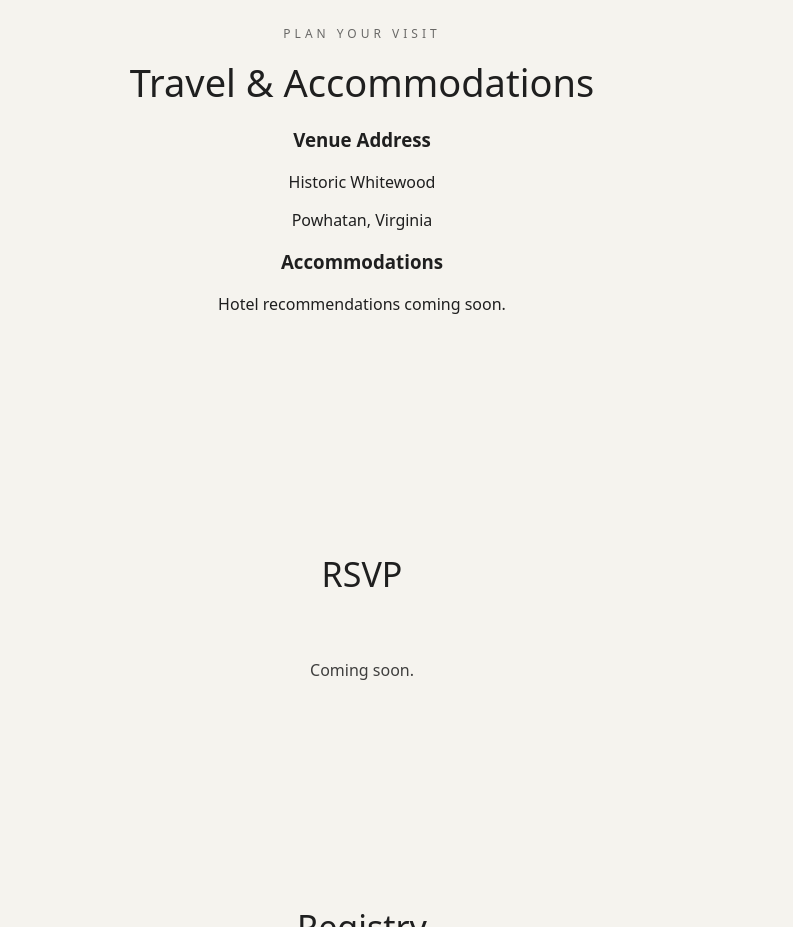
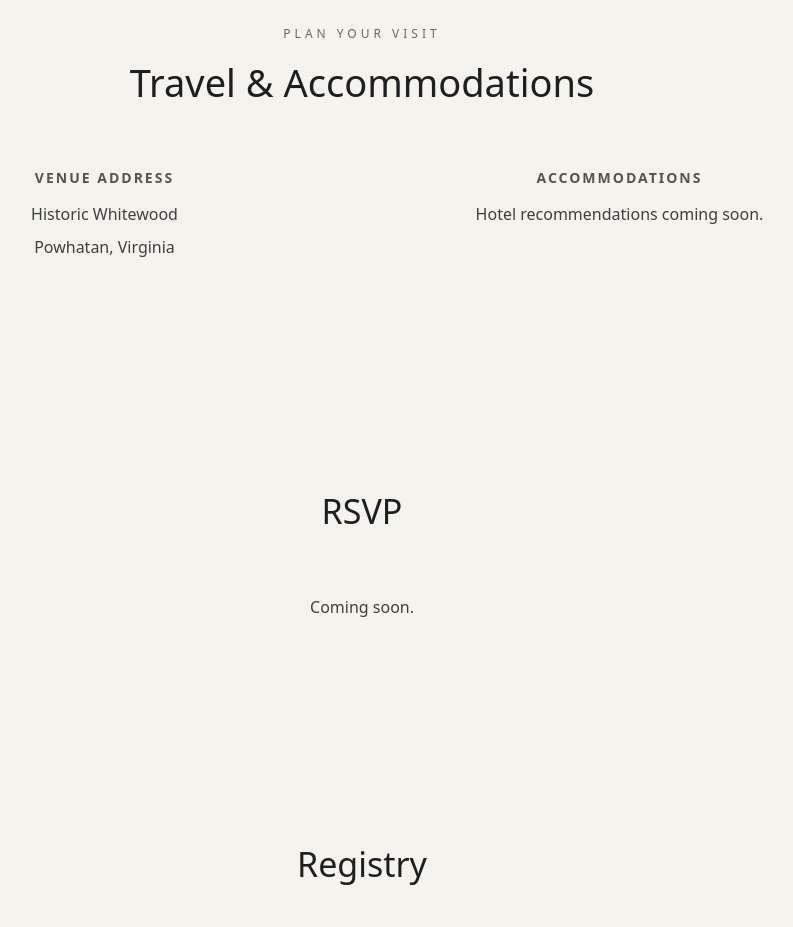
Before and after one commit to EmiilyLee/EmilyandRyan2027.com, a plain HTML site: page index.html in a window 1280 px wide. Shown: the part 1780-2707 px from the top of the page, without its empty margins (278-1071 px from the left). Drawn offline with Linux system fonts and the light colour scheme.

Commit message:
Update styles.css

```diff
--- a/styles.css
+++ b/styles.css
@@ -199,3 +199,31 @@ body{
   opacity: 0.85;
   line-height: 1.6;
 }
+/* ============================= */
+/* TRAVEL SECTION */
+/* ============================= */
+
+.travel__grid{
+  margin-top: 60px;
+  display: grid;
+  grid-template-columns: repeat(auto-fit, minmax(260px, 1fr));
+  gap: 50px;
+}
+
+.travel__card{
+  text-align: center;
+}
+
+.travel__card h3{
+  margin: 0 0 14px;
+  font-size: 14px;
+  letter-spacing: 2px;
+  text-transform: uppercase;
+  opacity: 0.75;
+}
+
+.travel__card p{
+  margin: 6px 0;
+  line-height: 1.7;
+  opacity: 0.85;
+}
```
